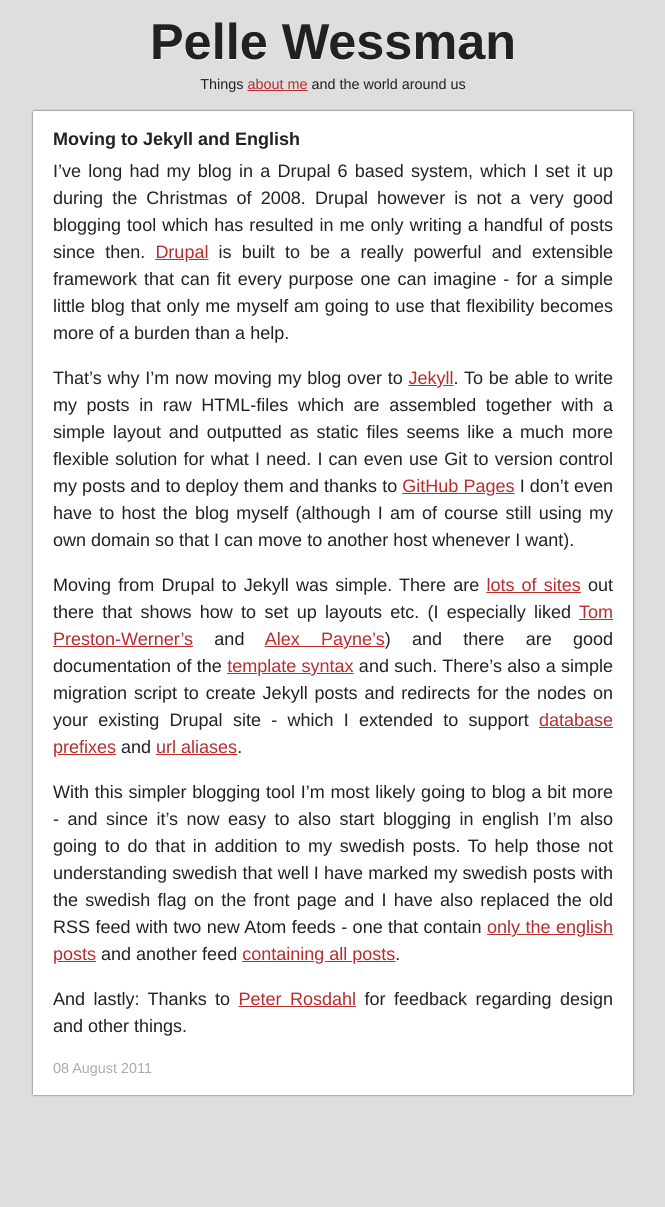
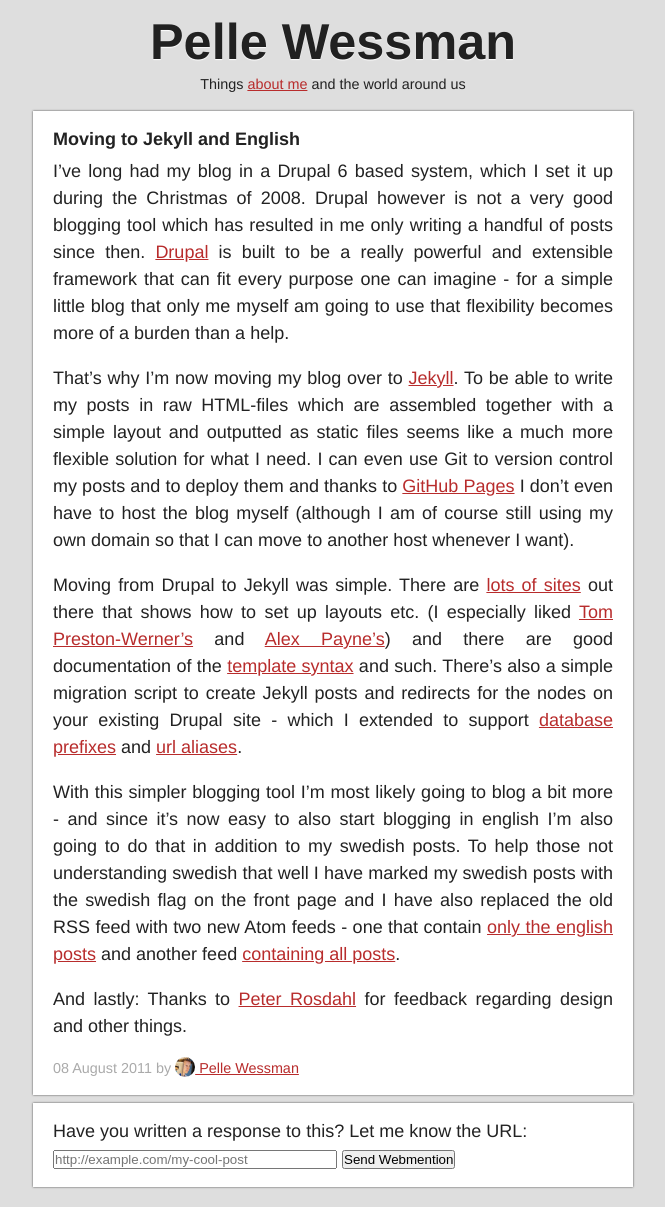
Before and after one commit to voxpelli/voxpelli.github.com, a Jekyll site: the page built from _posts/2011-08-08-moving-to-jekyll-and-english.md, in a window 1280 px wide. Shown: the whole page, without its empty margins (307-972 px from the left). Built offline with Jekyll 4.4.1, drawn with Linux system fonts in a browser that asks for light colours; comment, search, counter and statistics services are not loaded; before the commit the page ends 1115 px from its top, so only the background shows below that.

Commit message:
Added webmentions embed and style

```diff
--- a/_layouts/default.html
+++ b/_layouts/default.html
@@ -11,6 +11,7 @@
   <link rel="canonical" href="{% if page.frontpage == null %}{{ page.url }}{% else %}/{% endif %}" />
   {% if page.author != null %}<link rel="author" type="text/html" href="/" title="Pelle Wessman" />{% endif %}
   {% if page.flattrable != null %}<link rel="payment" type="text/html" href="https://flattr.com/submit/auto?url=http%3A%2F%2Fvoxpelli.com{{ page.url | cgi_escape }}&amp;user_id=voxpelli&amp;title={{ page.title | cgi_escape }}&amp;category=text&amp;tags=blog&amp;language={% if page.lang != null %}{{ page.lang | cgi_escape }}{% else %}sv{% endif %}" title="Flattr this post" />{% endif %}
+  {% if page.webmentionable != null %}<link rel="webmention" href="https://webmention.herokuapp.com/api/webmention" />{% endif %}
 </head>
 <body>
   <div class="page">
--- a/_layouts/post.html
+++ b/_layouts/post.html
@@ -2,21 +2,45 @@
 layout: default
 author: true
 flattrable: true
+webmentionable: true
 ---
-<article {% if page.lang == null %}lang="se"{% endif %}>
+<article class="h-entry" {% if page.lang == null %}lang="se"{% endif %}>
   <header>
-    <h2>{{page.title}}</h2>
+    <h2 class="p-name">{{page.title}}</h2>
   </header>
 
-  {{ content }}
+  <div class="e-content">
+    {{ content }}
+  </div>
 
-  <footer>
-    <time {% if page.lang == null %}lang="en"{% endif %} datetime="{{ page.date | date_to_xmlschema }}" pubdate>
+  <footer {% if page.lang == null %}lang="en"{% endif %} >
+    <time class="dt-published" datetime="{{ page.date | date_to_xmlschema }}" pubdate>
       {{ page.date | date_to_long_string }}
-    </time>
+    </time> by
+    <a class="p-author h-card" href="/"><img class="u-photo" src="/avatar.jpg" alt="" /> Pelle Wessman</a>
     <a class="FlattrButton" href="http://voxpelli.com{{ page.url }}" title="{{ page.title }}" lang="{% if page.lang == 'en' %}en{% else %}se{% endif %}" rel="flattr;tags:blog;"></a>
     <div class="Plus1Button">
       <g:plusone size="medium" count="false"></g:plusone>
     </div>
   </footer>
 </article>
+
+<div>
+  Have you written a response to this? Let me know the URL:
+  <form action="https://webmention.herokuapp.com/api/webmention" method="post">
+    <input name="source" type="url" placeholder="http://example.com/my-cool-post" />
+    <input name="target" value="http://voxpelli.com{{ page.url }}" type="hidden">
+    <input value="Send Webmention" type="submit">
+  </form>
+</div>
+
+<script id="webmention-hosted">
+  (function () {
+    var sn = document.createElement("script"), s = document.getElementsByTagName("script")[0], url;
+    url = document.querySelectorAll ? document.querySelectorAll("link[rel~=canonical]") : false;
+    url = url && url[0] ? url[0].href : false;
+    sn.type = "text/javascript"; sn.async = true;
+    sn.src = "//webmention.herokuapp.com/api/embed?url=" + encodeURIComponent(url || window.location);
+    s.parentNode.insertBefore(sn, s);
+  }());
+</script>
--- a/css/style.css
+++ b/css/style.css
@@ -11,8 +11,8 @@
 h1 a:hover{color:#212121}
 h1 em{color:#d33;font-style:normal}
 h2,h3,h4{font-size:1em}
-p,ul,ol,.highlight{margin-bottom:1em}
-h2,h3,p:last-child,ul:last-child,ol:last-child{margin-bottom:5px}
+p,ul,ol,.highlight,.webmention-mention{margin-bottom:1em}
+h2,h3{margin-bottom:5px}
 li{margin-bottom:.25em}
 ul,ol{padding-left:1.5em}
 .highlight{font-size:12px;overflow:auto}
@@ -20,9 +20,15 @@
 body > .page > *:not(header):not(address){background:#fff;box-shadow:0 0 2px #444;padding:15px 20px;margin-bottom:8px}
 address{font-style:normal;padding:0 10px 10px;text-align:center;font-size:.7em}
 ul.posts{list-style:none;padding:0}
-ul.posts time,article footer{color:#aaa;font-size:.8em}
+ul.posts time,article footer,.webmention-published{color:#aaa;font-size:.8em}
 .FlattrButton,.Plus1Button{margin:0 0 -1px 6px;float:right}
 .subtome{text-align:center}
+.u-photo{width:20px;border-radius:20px;vertical-align:middle;position:relative;top:-2px;}
+
+.webmention-mention{padding-left: 60px;position: relative}
+.webmention-mention:last-child{margin-bottom:0}
+.webmention-author img {position: absolute;top: 0;left: -5px;width: 50px;border-radius: 240px}
+input[type=url]{width:50%}
 
 .highlight{background:#ffffff;}
 .highlight .c{color:#999988;font-style:italic}
```
Also changed, not shown: avatar.jpg (added), avatar.png (added).
